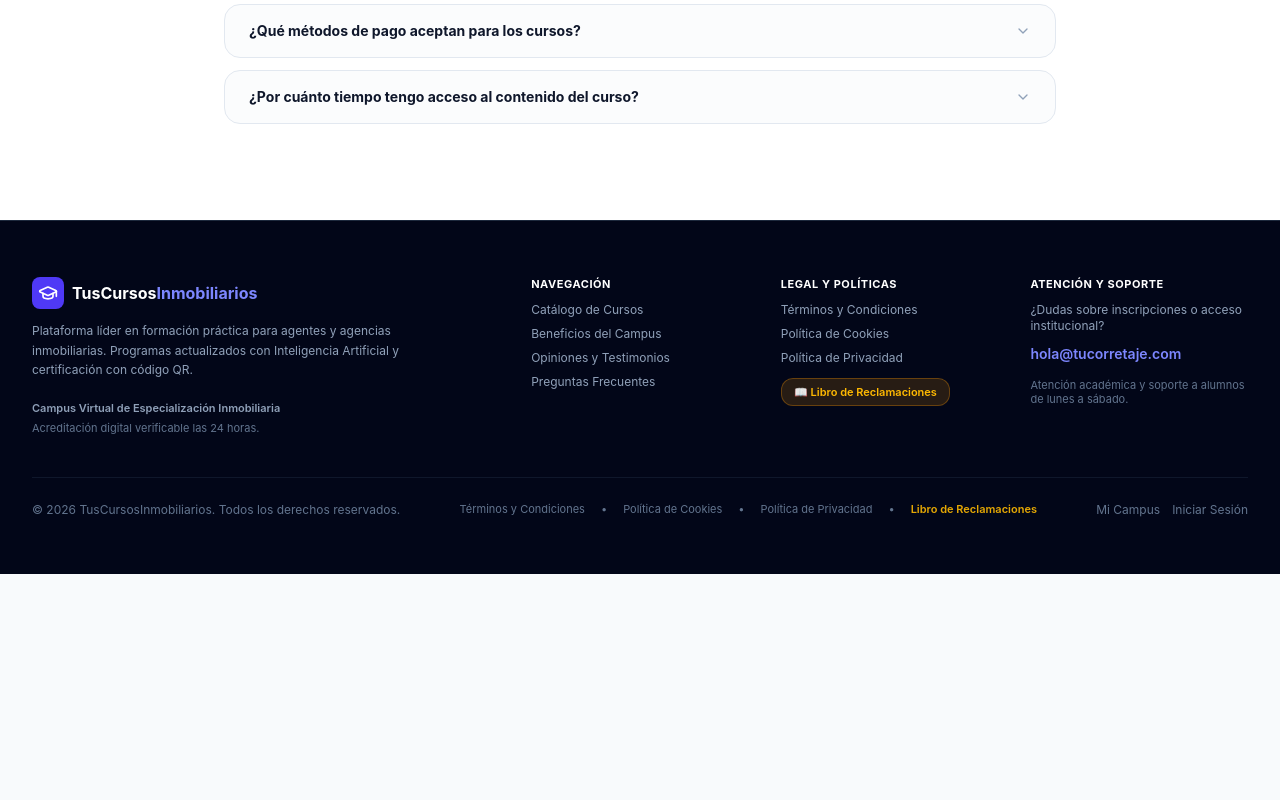
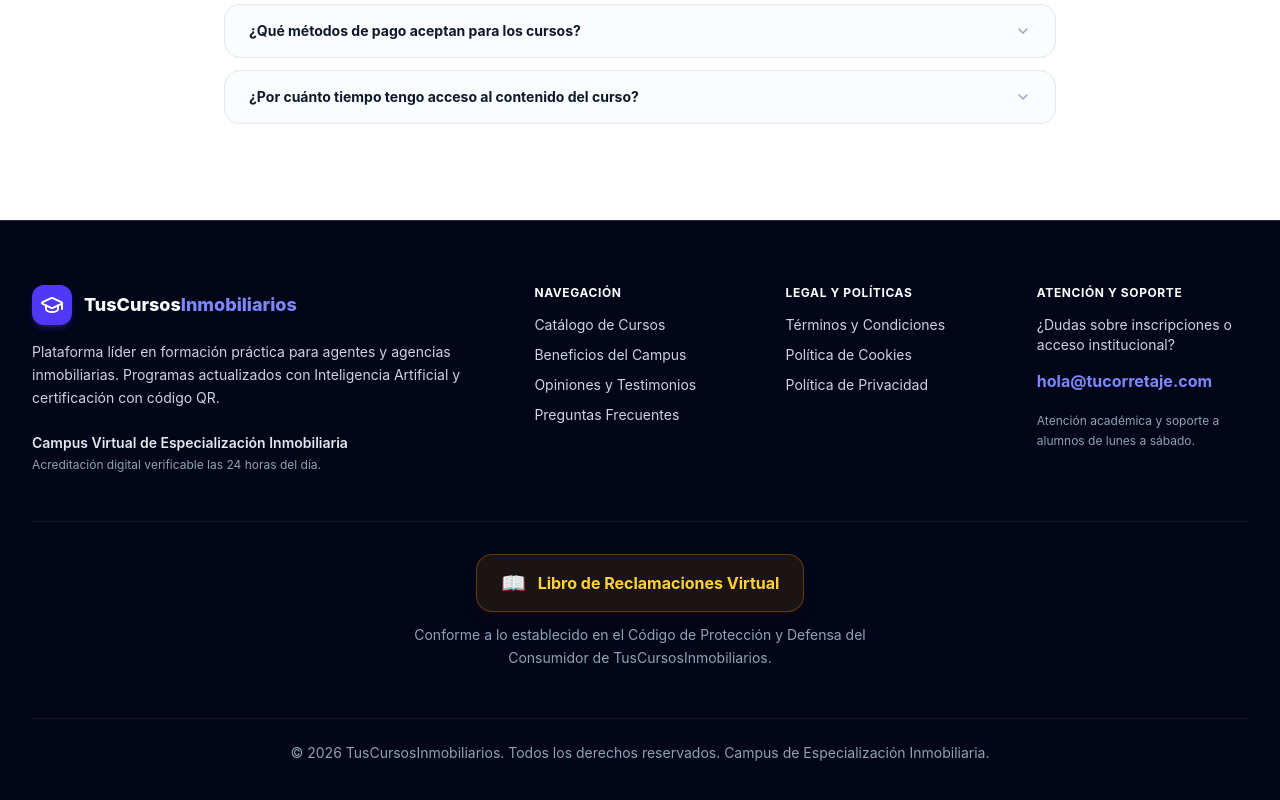
Before and after one commit to ericpalomino1512-bot/profesoria-aula-virtual, a React (Vite) app: page / in a window 1280 px wide. Shown: the part 3685-4485 px from the top of the page. Before the commit the page ends 4259 px from the top, so only its background shows below. Built offline with nearby package versions, Linux system fonts and the light colour scheme; no server answers.

Commit message:
fix(footer): enlarge font sizes, center claims book button, and clean duplicate bottom links

```diff
--- a/src/components/LandingView.tsx
+++ b/src/components/LandingView.tsx
@@ -809,132 +809,117 @@ export const LandingView: React.FC<LandingViewProps> = ({
       {/* ========================================================
           8. FOOTER PROFESIONAL CON LEGAL Y LIBRO DE RECLAMACIONES
           ======================================================== */}
-      <footer className="bg-slate-950 text-slate-400 py-14 border-t border-slate-800">
-        <div className="max-w-7xl mx-auto px-4 sm:px-6 lg:px-8 space-y-10">
-          <div className="grid grid-cols-1 md:grid-cols-2 lg:grid-cols-5 gap-8">
+      <footer className="bg-slate-950 text-slate-300 py-16 border-t border-slate-800">
+        <div className="max-w-7xl mx-auto px-4 sm:px-6 lg:px-8 space-y-12">
 
-            {/* Brand */}
-            <div className="lg:col-span-2 space-y-3">
-              <div className="flex items-center gap-2 text-white font-bold text-base">
-                <div className="w-8 h-8 rounded-lg bg-indigo-600 flex items-center justify-center text-white">
-                  <GraduationCap className="w-5 h-5" />
+          {/* Columnas Principales */}
+          <div className="grid grid-cols-1 md:grid-cols-2 lg:grid-cols-5 gap-10">
+
+            {/* Col 1 & 2: Brand */}
+            <div className="lg:col-span-2 space-y-4">
+              <div className="flex items-center gap-3 text-white font-extrabold text-lg">
+                <div className="w-10 h-10 rounded-xl bg-indigo-600 flex items-center justify-center text-white shadow-md shadow-indigo-600/30">
+                  <GraduationCap className="w-6 h-6" />
                 </div>
                 <span>TusCursos<span className="text-indigo-400">Inmobiliarios</span></span>
               </div>
-              <p className="text-xs text-slate-400 max-w-sm leading-relaxed">
+              <p className="text-sm text-slate-300 max-w-md leading-relaxed">
                 Plataforma líder en formación práctica para agentes y agencias inmobiliarias. Programas actualizados con Inteligencia Artificial y certificación con código QR.
               </p>
-              <div className="pt-2 text-[11px] text-slate-500 space-y-1">
-                <p className="font-semibold text-slate-400">Campus Virtual de Especialización Inmobiliaria</p>
-                <p>Acreditación digital verificable las 24 horas.</p>
+              <div className="pt-2 text-xs text-slate-400 space-y-1">
+                <p className="font-semibold text-slate-200 text-sm">Campus Virtual de Especialización Inmobiliaria</p>
+                <p>Acreditación digital verificable las 24 horas del día.</p>
               </div>
             </div>
 
-            {/* Links */}
-            <div className="space-y-2.5 text-xs">
-              <span className="font-bold text-white block uppercase tracking-wider text-[11px]">Navegación</span>
-              <ul className="space-y-2">
+            {/* Col 3: Navegación */}
+            <div className="space-y-3.5">
+              <span className="font-bold text-white block uppercase tracking-wider text-xs">Navegación</span>
+              <ul className="space-y-2.5 text-sm">
                 <li>
-                  <button onClick={() => scrollToSection('catalogo')} className="hover:text-white transition-colors cursor-pointer text-left">
+                  <button onClick={() => scrollToSection('catalogo')} className="text-slate-300 hover:text-white transition-colors cursor-pointer text-left">
                     Catálogo de Cursos
                   </button>
                 </li>
                 <li>
-                  <button onClick={() => scrollToSection('beneficios')} className="hover:text-white transition-colors cursor-pointer text-left">
+                  <button onClick={() => scrollToSection('beneficios')} className="text-slate-300 hover:text-white transition-colors cursor-pointer text-left">
                     Beneficios del Campus
                   </button>
                 </li>
                 <li>
-                  <button onClick={() => scrollToSection('opiniones')} className="hover:text-white transition-colors cursor-pointer text-left">
+                  <button onClick={() => scrollToSection('opiniones')} className="text-slate-300 hover:text-white transition-colors cursor-pointer text-left">
                     Opiniones y Testimonios
                   </button>
                 </li>
                 <li>
-                  <button onClick={() => scrollToSection('preguntas')} className="hover:text-white transition-colors cursor-pointer text-left">
+                  <button onClick={() => scrollToSection('preguntas')} className="text-slate-300 hover:text-white transition-colors cursor-pointer text-left">
                     Preguntas Frecuentes
                   </button>
                 </li>
               </ul>
             </div>
 
-            {/* Legal Links */}
-            <div className="space-y-2.5 text-xs">
-              <span className="font-bold text-white block uppercase tracking-wider text-[11px]">Legal y Políticas</span>
-              <ul className="space-y-2">
+            {/* Col 4: Legal y Políticas (Sin libro de reclamaciones, que va al centro) */}
+            <div className="space-y-3.5">
+              <span className="font-bold text-white block uppercase tracking-wider text-xs">Legal y Políticas</span>
+              <ul className="space-y-2.5 text-sm">
                 <li>
-                  <button onClick={() => openLegal('terms')} className="hover:text-indigo-400 transition-colors cursor-pointer text-left">
+                  <button onClick={() => openLegal('terms')} className="text-slate-300 hover:text-indigo-400 transition-colors cursor-pointer text-left">
                     Términos y Condiciones
                   </button>
                 </li>
                 <li>
-                  <button onClick={() => openLegal('cookies')} className="hover:text-indigo-400 transition-colors cursor-pointer text-left">
+                  <button onClick={() => openLegal('cookies')} className="text-slate-300 hover:text-indigo-400 transition-colors cursor-pointer text-left">
                     Política de Cookies
                   </button>
                 </li>
                 <li>
-                  <button onClick={() => openLegal('privacy')} className="hover:text-indigo-400 transition-colors cursor-pointer text-left">
+                  <button onClick={() => openLegal('privacy')} className="text-slate-300 hover:text-indigo-400 transition-colors cursor-pointer text-left">
                     Política de Privacidad
-                  </button>
-                </li>
-                <li className="pt-1">
-                  <button
-                    onClick={() => openLegal('claims')}
-                    className="inline-flex items-center gap-1.5 px-3 py-1.5 rounded-xl bg-amber-500/15 border border-amber-500/30 text-amber-400 hover:bg-amber-500/25 transition-all font-semibold cursor-pointer text-left text-[11px]"
-                    title="Libro de Reclamaciones Virtual conforme al Código de Protección al Consumidor"
-                  >
-                    <span>📖 Libro de Reclamaciones</span>
                   </button>
                 </li>
               </ul>
             </div>
 
-            {/* Support / Contact */}
-            <div className="space-y-2.5 text-xs">
-              <span className="font-bold text-white block uppercase tracking-wider text-[11px]">Atención y Soporte</span>
-              <p className="text-slate-400">
+            {/* Col 5: Atención y Soporte */}
+            <div className="space-y-3.5">
+              <span className="font-bold text-white block uppercase tracking-wider text-xs">Atención y Soporte</span>
+              <p className="text-sm text-slate-300">
                 ¿Dudas sobre inscripciones o acceso institucional?
               </p>
               <a
                 href="mailto:hola@tucorretaje.com"
-                className="inline-block font-semibold text-indigo-400 hover:text-indigo-300 transition-colors text-sm"
+                className="inline-block font-bold text-indigo-400 hover:text-indigo-300 transition-colors text-base"
               >
                 hola@tucorretaje.com
               </a>
-              <p className="text-[11px] text-slate-500 pt-1">
+              <p className="text-xs text-slate-400 pt-1 leading-relaxed">
                 Atención académica y soporte a alumnos de lunes a sábado.
               </p>
             </div>
 
           </div>
 
-          <div className="pt-6 border-t border-slate-900 flex flex-col md:flex-row items-center justify-between text-xs text-slate-500 gap-4">
-            <p>© {new Date().getFullYear()} TusCursosInmobiliarios. Todos los derechos reservados.</p>
-            <div className="flex flex-wrap items-center justify-center gap-x-4 gap-y-2 text-[11px]">
-              <button onClick={() => openLegal('terms')} className="hover:text-slate-300 transition-colors cursor-pointer">
-                Términos y Condiciones
-              </button>
-              <span>•</span>
-              <button onClick={() => openLegal('cookies')} className="hover:text-slate-300 transition-colors cursor-pointer">
-                Política de Cookies
-              </button>
-              <span>•</span>
-              <button onClick={() => openLegal('privacy')} className="hover:text-slate-300 transition-colors cursor-pointer">
-                Política de Privacidad
-              </button>
-              <span>•</span>
-              <button onClick={() => openLegal('claims')} className="hover:text-amber-400 font-semibold text-amber-400/90 transition-colors cursor-pointer flex items-center gap-1">
-                <span>Libro de Reclamaciones</span>
-              </button>
-            </div>
-            <div className="flex items-center gap-3">
-              <button onClick={onOpenDashboard} className="hover:text-slate-300 transition-colors cursor-pointer">
-                Mi Campus
-              </button>
-              <button onClick={() => onOpenAuthModal('login')} className="hover:text-slate-300 transition-colors cursor-pointer">
-                Iniciar Sesión
-              </button>
-            </div>
+          {/* Sección Central Destacada: Libro de Reclamaciones */}
+          <div className="pt-8 border-t border-slate-900 flex flex-col items-center justify-center text-center space-y-3">
+            <button
+              onClick={() => openLegal('claims')}
+              className="inline-flex items-center gap-3 px-6 py-3.5 rounded-2xl bg-amber-500/10 hover:bg-amber-500/20 border border-amber-500/30 hover:border-amber-500/50 text-amber-300 hover:text-amber-200 transition-all font-bold text-sm sm:text-base shadow-lg shadow-amber-950/20 cursor-pointer group"
+              title="Libro de Reclamaciones Virtual conforme a las normas de protección al consumidor"
+            >
+              <span className="text-xl group-hover:scale-110 transition-transform">📖</span>
+              <span>Libro de Reclamaciones Virtual</span>
+            </button>
+            <p className="text-xs sm:text-sm text-slate-400 max-w-lg leading-relaxed">
+              Conforme a lo establecido en el Código de Protección y Defensa del Consumidor de TusCursosInmobiliarios.
+            </p>
           </div>
+
+          {/* Barra Inferior Limpia (Solo derechos de autor, sin duplicados) */}
+          <div className="pt-6 border-t border-slate-900 text-center text-xs sm:text-sm text-slate-400">
+            <p>© {new Date().getFullYear()} TusCursosInmobiliarios. Todos los derechos reservados. Campus de Especialización Inmobiliaria.</p>
+          </div>
+
         </div>
       </footer>
 
```
